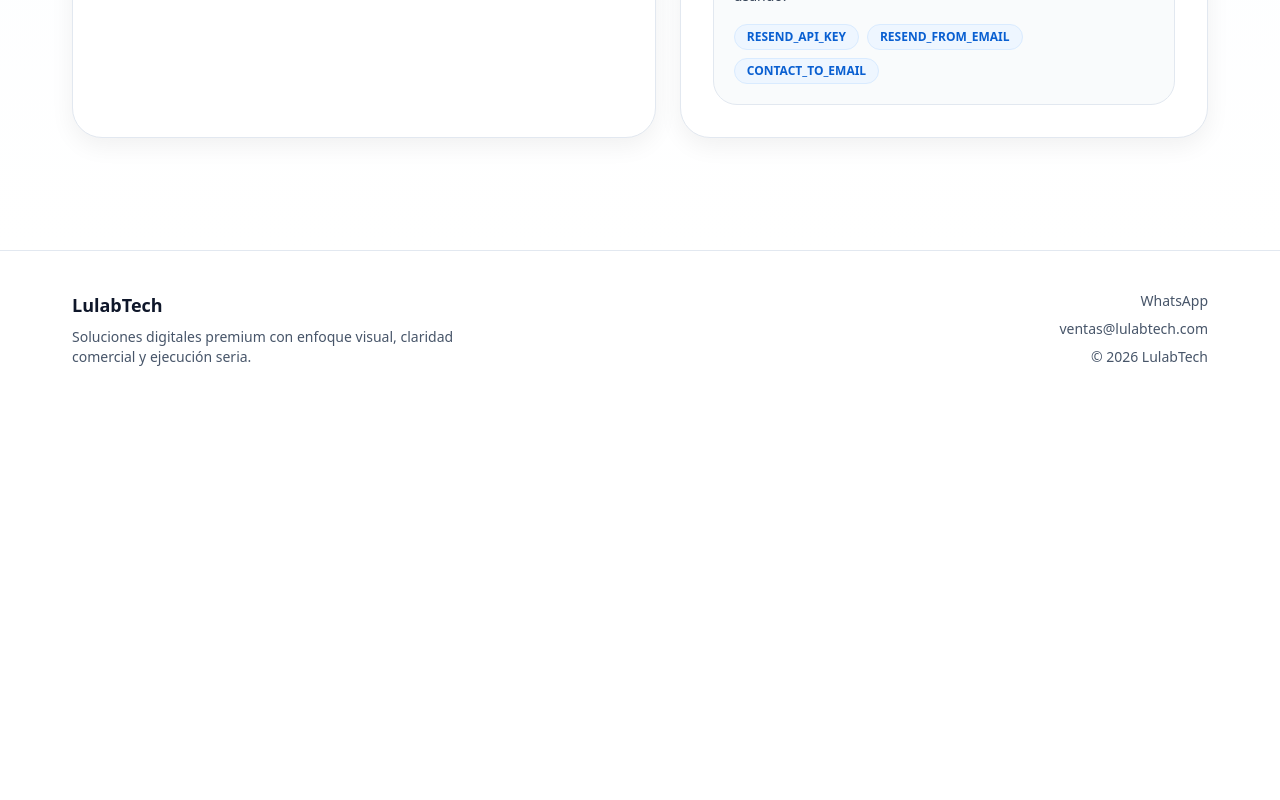
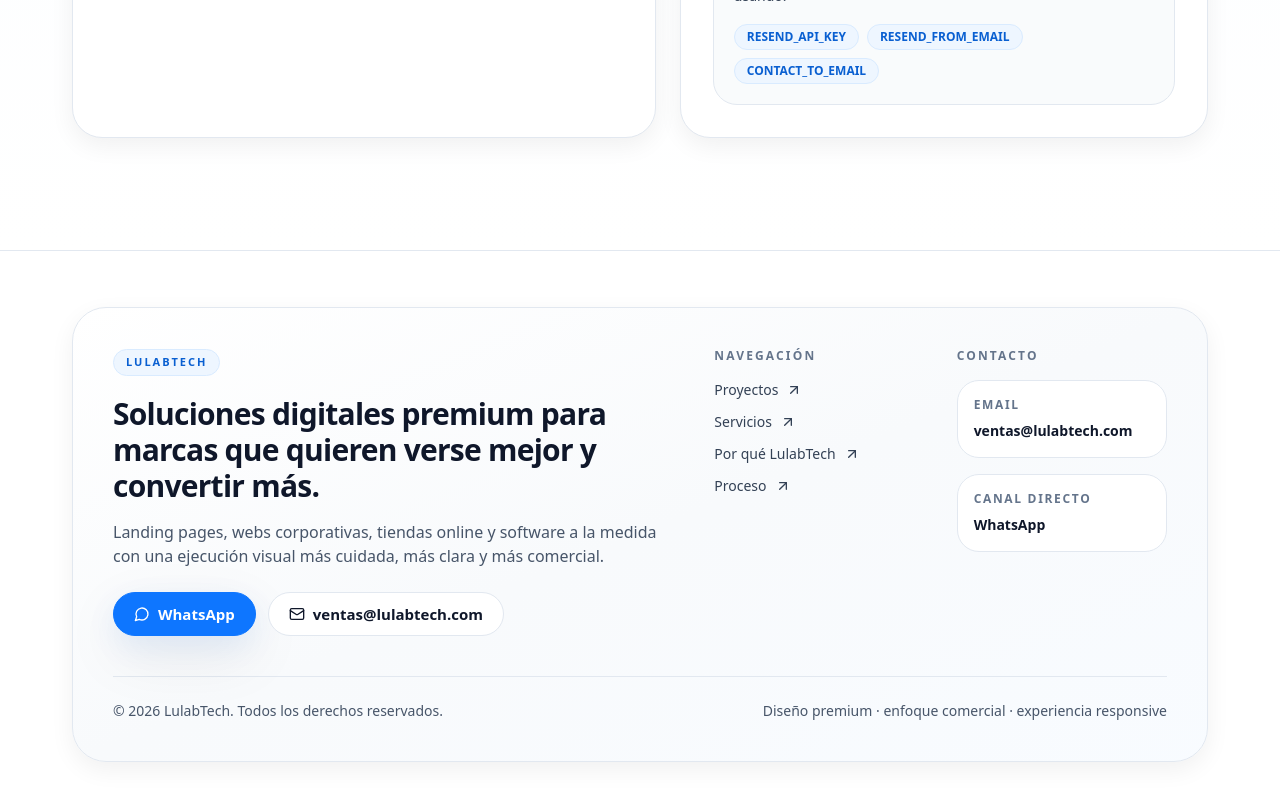
Before and after one commit to lulabtechnology/Lulabtech, a Next.js app: page / in a window 1280 px wide. Shown: the part 8370-9170 px from the top of the page. Before the commit the page ends 8777 px from the top, so only its background shows below. Built offline with nearby package versions, Linux system fonts and the light colour scheme; no server answers.

Commit message:
Update footer.tsx

```diff
--- a/components/layout/footer.tsx
+++ b/components/layout/footer.tsx
@@ -1,25 +1,105 @@
+import { ArrowUpRight, Mail, MessageCircle } from "lucide-react";
 import { contactData } from "@/data/contact";
+import { navigationItems } from "@/data/navigation";
 import { Container } from "@/components/ui/container";
+import { ButtonLink } from "@/components/ui/button";
 
 export function Footer() {
   return (
     <footer className="border-t border-slate-200 bg-white">
-      <Container className="flex flex-col gap-8 py-10 md:flex-row md:items-center md:justify-between">
-        <div>
-          <p className="text-lg font-semibold text-ink-900">LulabTech</p>
-          <p className="mt-2 max-w-md text-sm text-ink-600">
-            Soluciones digitales premium con enfoque visual, claridad comercial y ejecución seria.
-          </p>
-        </div>
+      <Container className="py-12 sm:py-14">
+        <div className="overflow-hidden rounded-[34px] border border-slate-200 bg-gradient-to-br from-white via-slate-50 to-brand-50/40 p-6 shadow-soft sm:p-8 lg:p-10">
+          <div className="grid gap-10 lg:grid-cols-[1.1fr_0.9fr] lg:gap-12">
+            <div>
+              <div className="inline-flex items-center rounded-full border border-brand-100 bg-brand-50 px-3 py-1 text-[11px] font-semibold uppercase tracking-[0.18em] text-brand-700">
+                LulabTech
+              </div>
 
-        <div className="flex flex-col gap-2 text-sm text-ink-600 md:items-end">
-          <a href={contactData.whatsappUrl} target="_blank" rel="noreferrer" className="hover:text-ink-900">
-            WhatsApp
-          </a>
-          <a href={`mailto:${contactData.email}`} className="hover:text-ink-900">
-            {contactData.email}
-          </a>
-          <span>© {new Date().getFullYear()} LulabTech</span>
+              <h2 className="mt-5 max-w-xl text-2xl font-semibold leading-tight text-ink-900 sm:text-3xl">
+                Soluciones digitales premium para marcas que quieren verse mejor y convertir más.
+              </h2>
+
+              <p className="mt-4 max-w-xl text-sm leading-7 text-ink-600 sm:text-base">
+                Landing pages, webs corporativas, tiendas online y software a la medida
+                con una ejecución visual más cuidada, más clara y más comercial.
+              </p>
+
+              <div className="mt-6 flex flex-col gap-3 sm:flex-row">
+                <ButtonLink
+                  href={contactData.whatsappUrl}
+                  target="_blank"
+                  rel="noreferrer"
+                >
+                  <MessageCircle className="h-4 w-4" />
+                  WhatsApp
+                </ButtonLink>
+
+                <ButtonLink href={`mailto:${contactData.email}`} variant="outline">
+                  <Mail className="h-4 w-4" />
+                  {contactData.email}
+                </ButtonLink>
+              </div>
+            </div>
+
+            <div className="grid gap-8 sm:grid-cols-2">
+              <div>
+                <p className="text-xs font-semibold uppercase tracking-[0.18em] text-ink-500">
+                  Navegación
+                </p>
+                <nav className="mt-4 grid gap-3">
+                  {navigationItems.map((item) => (
+                    <a
+                      key={item.href}
+                      href={item.href}
+                      className="inline-flex items-center gap-2 text-sm font-medium text-ink-700 transition hover:text-ink-900"
+                    >
+                      {item.label}
+                      <ArrowUpRight className="h-4 w-4" />
+                    </a>
+                  ))}
+                </nav>
+              </div>
+
+              <div>
+                <p className="text-xs font-semibold uppercase tracking-[0.18em] text-ink-500">
+                  Contacto
+                </p>
+
+                <div className="mt-4 grid gap-4">
+                  <div className="rounded-[22px] border border-slate-200 bg-white p-4">
+                    <p className="text-xs font-semibold uppercase tracking-[0.14em] text-ink-500">
+                      Email
+                    </p>
+                    <a
+                      href={`mailto:${contactData.email}`}
+                      className="mt-2 block break-all text-sm font-semibold text-ink-900"
+                    >
+                      {contactData.email}
+                    </a>
+                  </div>
+
+                  <div className="rounded-[22px] border border-slate-200 bg-white p-4">
+                    <p className="text-xs font-semibold uppercase tracking-[0.14em] text-ink-500">
+                      Canal directo
+                    </p>
+                    <a
+                      href={contactData.whatsappUrl}
+                      target="_blank"
+                      rel="noreferrer"
+                      className="mt-2 block text-sm font-semibold text-ink-900"
+                    >
+                      WhatsApp
+                    </a>
+                  </div>
+                </div>
+              </div>
+            </div>
+          </div>
+
+          <div className="mt-10 flex flex-col gap-3 border-t border-slate-200 pt-6 text-sm text-ink-500 sm:flex-row sm:items-center sm:justify-between">
+            <p>© {new Date().getFullYear()} LulabTech. Todos los derechos reservados.</p>
+            <p>Diseño premium · enfoque comercial · experiencia responsive</p>
+          </div>
         </div>
       </Container>
     </footer>
```
